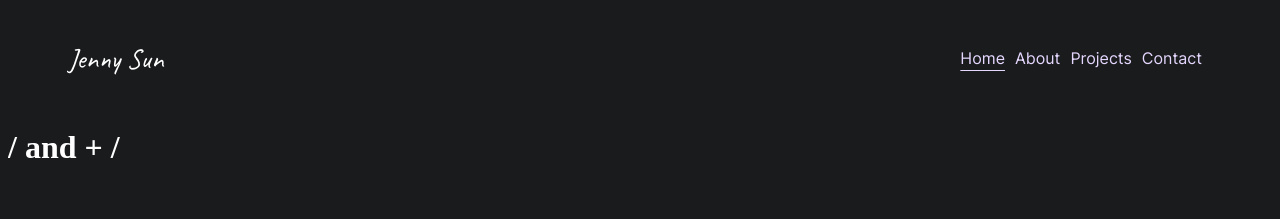
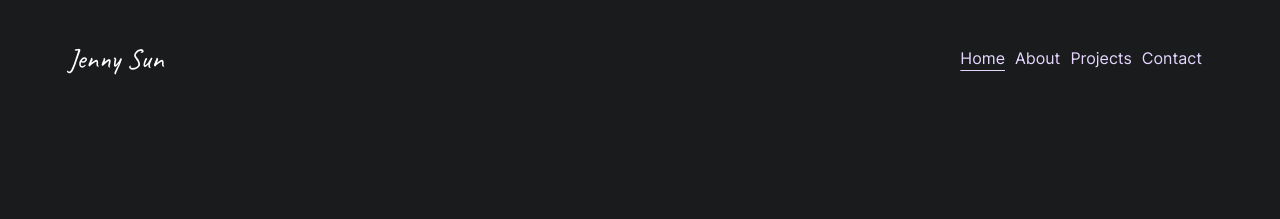
Before and after one commit to xMISSJ/portfolio, a SvelteKit app: page / in a window 1280 px wide. Shown: the top 219 px of the page. Built offline with nearby package versions, Linux system fonts and the light colour scheme.

Commit message:
feat: put trailingSlash on ignore.

```diff
--- a/src/components/Menu.svelte
+++ b/src/components/Menu.svelte
@@ -25,8 +25,6 @@
     {/each}
   </nav>
 </div>
-
-<h1>{$page.url.pathname} and {base} + {"/"}</h1>
 
 <style lang="scss">
   #menu-container {
--- a/src/routes/+layout.ts
+++ b/src/routes/+layout.ts
@@ -1,2 +1,2 @@
 export const prerender = true;
-export const trailingSlash = "never";
+export const trailingSlash = "ignore";
```
